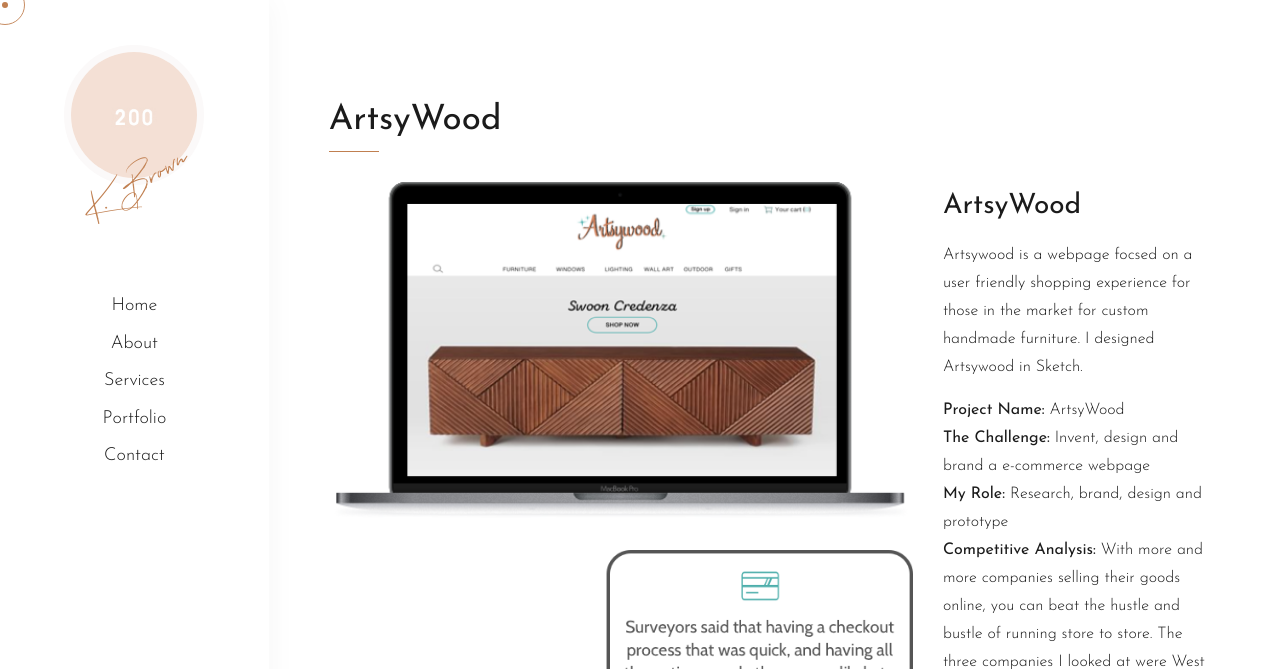
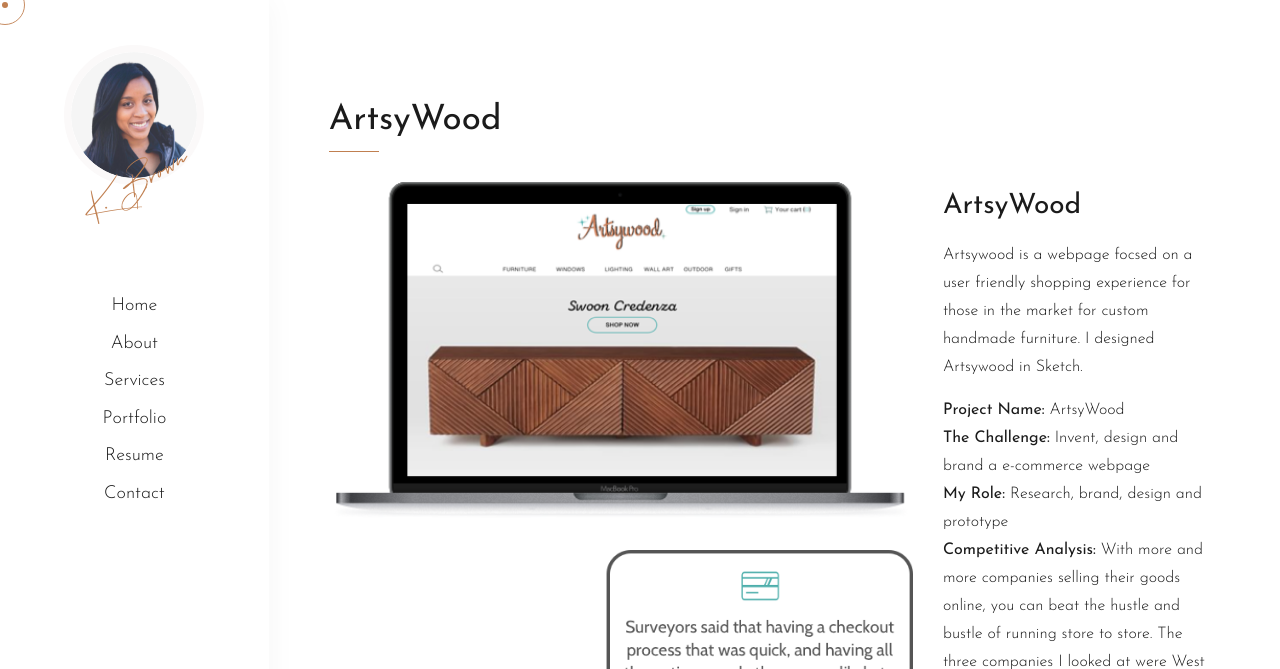
Before and after one commit to knm0727/21portfolio, a plain HTML site: page project-page.html in a window 1280 px wide. Shown: the top 669 px of the page. Drawn offline with Linux system fonts and the light colour scheme; files whose address does not match are found by name.

Commit message:
email change

```diff
--- a/project-page.html
+++ b/project-page.html
@@ -37,7 +37,7 @@
             <div class="gorman-logo">
                 <div class="desc">
                     <div class="image-wrap">
-                        <a href="index.html"><img src="images/200.jpg" alt=""></a>
+                        <a href="index.html"><img src="images/smallme.png" alt=""></a>
                     </div>
                     <div class="title animate-box" data-animate-effect="fadeInUp">
                         <a href="index.html">K. Brown</a>
@@ -52,13 +52,15 @@
                     <li><a href="index.html#about">About</a></li>
                     <li><a href="index.html#services">Services</a></li>
                     <li><a href="index.html#portfolio">Portfolio</a></li>
+                    <li><a href="resume/index.html">Resume</a></li>
                     <li><a href="index.html#contact">Contact</a></li>
+
                 </ul>
             </nav>
             <!-- Sidebar Footer -->
             <div class="gorman-footer">
                 <div class="separator"></div>
-                <p><a href="mailto:kmilligan0727@gmail.com">e-mail me <i class="ti-arrow-top-right"></i></a></p>
+                <p><a href="mailto:katie@katiedesigns.io">e-mail me <i class="ti-arrow-top-right"></i></a></p>
                 <div class="social">
                   <a href="https://dribbble.com/k_mills"><i class="ti-dribbble"></i></a>
                   <a href="https://www.instagram.com/kmills_"><i class="ti-instagram"></i></a>
```
Also changed, not shown: index.html (+2 -1 lines), project-page2.html (+2 -1 lines), project-page3.html (+2 -1 lines), project-page4.html (+2 -1 lines), project-page5.html (+2 -1 lines).
